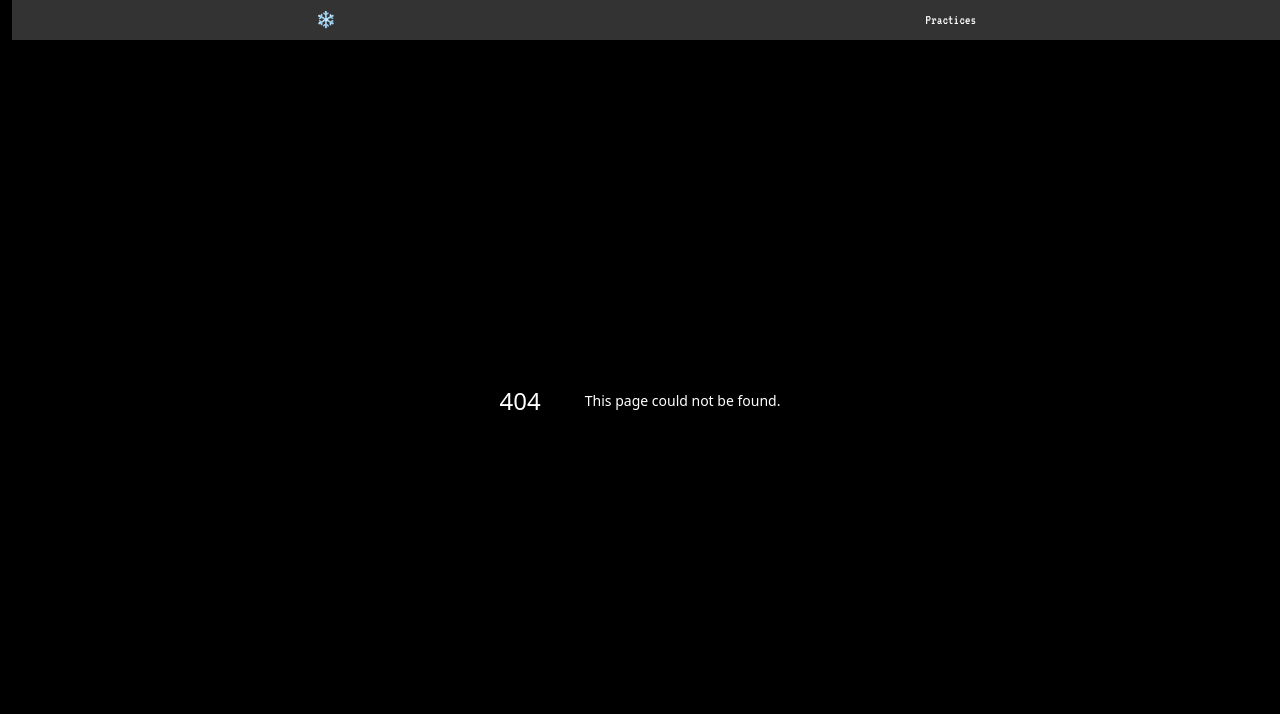
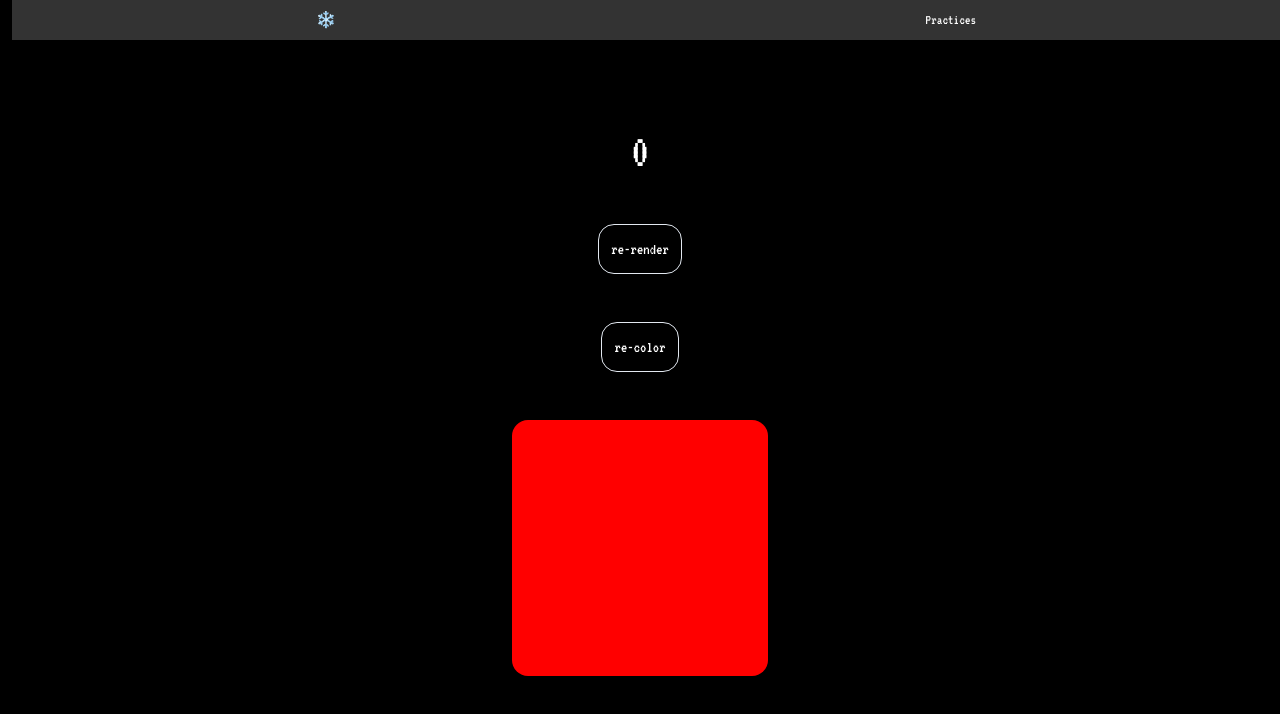
Before and after one commit to snow-t-m-yang/react-practice202304, a Next.js app: page /memo in a window 1280 px wide. Before the commit this address had no page. Shown: the top 714 px of the page. Built offline with nearby package versions, Linux system fonts and the light colour scheme.

Commit message:
add component: Add memo

```diff
--- /dev/null
+++ b/app/memo/page.tsx
@@ -0,0 +1,10 @@
+import Memo from "@/components/Memo";
+
+const page = () => {
+  return (
+    <div>
+      <Memo />
+    </div>
+  );
+};
+export default page;
--- a/components/Calculator.tsx
+++ b/components/Calculator.tsx
@@ -48,7 +48,7 @@ const Calculator = () => {
     if (state.output === "0") {
       dispatch({ type: "SET_OUTPUT", payload: input });
     } else {
-      dispatch({ type: "SET_OUTPUT", payload: state.output + input });
+      dispatch({ type: "SET_OUTPUT", payload: state + input });
     }
   };
 
--- /dev/null
+++ b/components/Memo.tsx
@@ -0,0 +1,61 @@
+"use client";
+import { ComponentProps, useReducer, memo, useMemo, useCallback } from "react";
+
+type SwatchProps = {
+  param: { color: string };
+  onClick: Function;
+};
+
+const Swatch = ({ param, onClick }: SwatchProps) => {
+  console.log(`🥈 render:${param.color}`);
+  return (
+    <div
+      className="w-64 h-64 rounded-2xl"
+      style={{ backgroundColor: param.color }}
+    ></div>
+  );
+};
+
+// const MemoSwatch = memo(Swatch, (next, prev) => {
+//   return prev.param.color === next.param.color; //# Looking inside
+// });
+const MemoSwatch = memo(Swatch);
+
+const Memo = () => {
+  const [count, reCount] = useReducer((c, add = 1) => c + add, 0);
+  const [color, reColor] = useReducer(
+    (c) => (c === "red" ? "blue" : "red"),
+    "red",
+  );
+
+  console.log(`🥇 ${count}`);
+
+  const param = useMemo(
+    () => ({
+      color,
+    }),
+    [color],
+  );
+
+  const onClick = useCallback(() => {}, []);
+
+  return (
+    <section className="grid gap-12 pt-32 mx-auto place-items-center">
+      <p className="text-5xl">{count}</p>
+      <button className="p-3 border rounded-2xl" onClick={() => reCount()}>
+        re-render
+      </button>
+      <button className="p-3 border rounded-2xl" onClick={() => reColor()}>
+        re-color
+      </button>
+
+      {/* <div>
+        <Swatch color={color} />
+      </div> */}
+      <div>
+        <MemoSwatch param={param} onClick={onClick} />
+      </div>
+    </section>
+  );
+};
+export default Memo;
--- a/components/ui/Nav.tsx
+++ b/components/ui/Nav.tsx
@@ -40,6 +40,9 @@ const Nav = () => {
             <MenubarItem>
               <Link href="/snowFlake">SnowFlake Generator</Link>
             </MenubarItem>
+            <MenubarItem>
+              <Link href="/memo">How to memo?</Link>
+            </MenubarItem>
           </MenubarContent>
         </MenubarMenu>
       </div>
```
